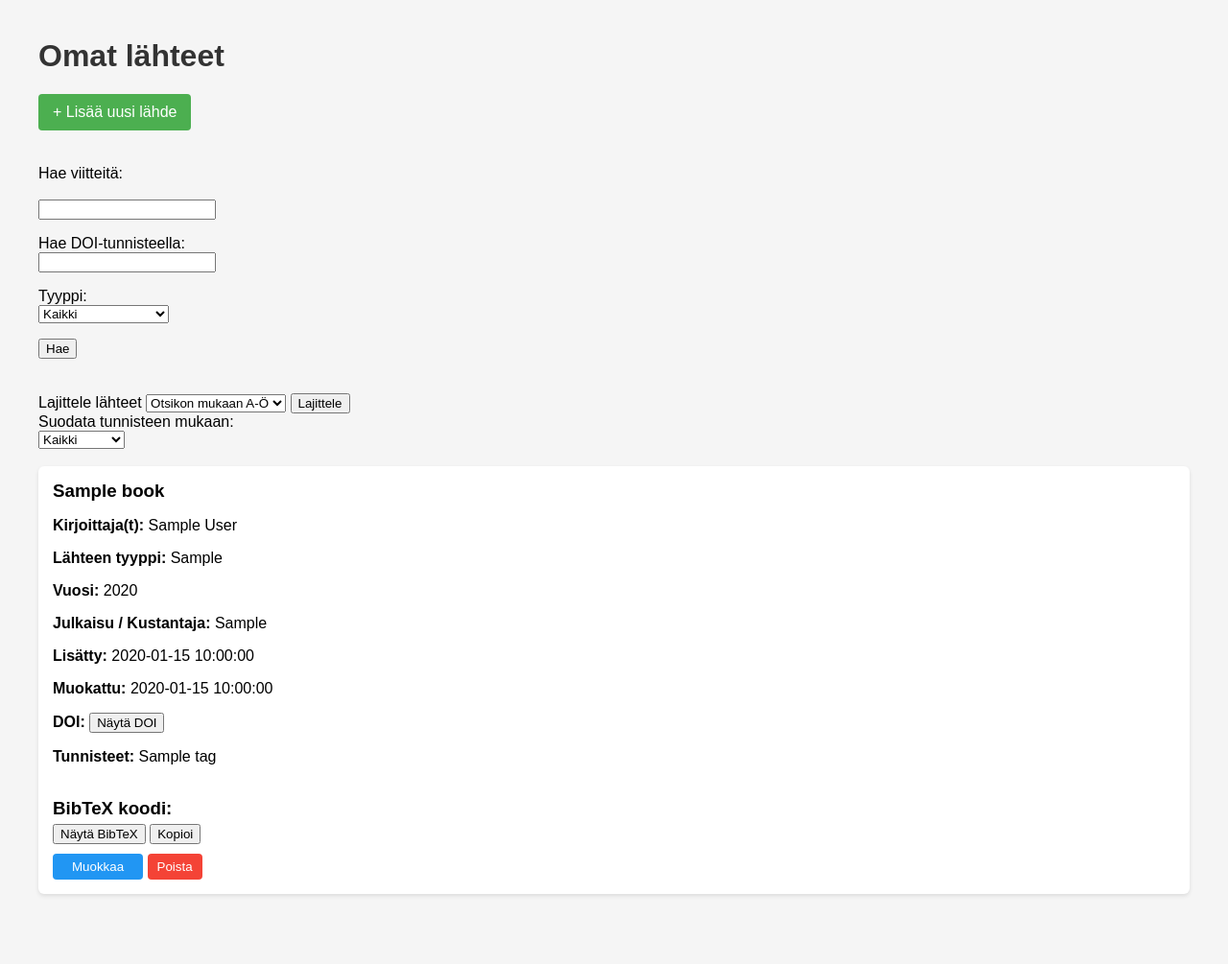
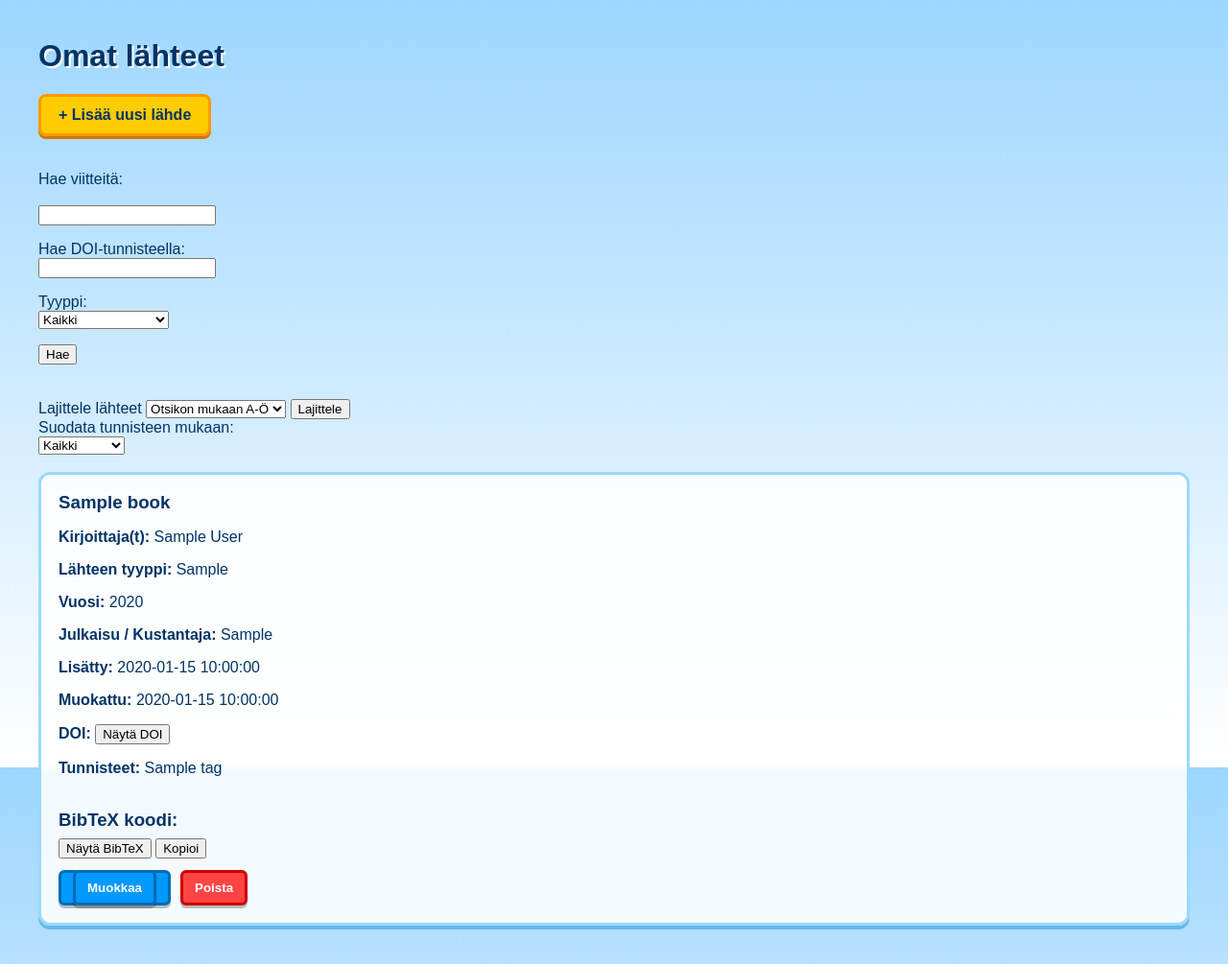
Before and after one commit to Brynde/ohtu-luukkaisen-opetuslapset, a Flask app: page / in a window 1280 px wide. Shown: the whole page at 96% size. Before the commit the page ends 934 px from the top, so only its background shows below. Run offline with Flask 3, Linux system fonts and the light colour scheme; tables that the repository leaves empty hold one stand-in row (values such as "Sample post").

Commit message:
create new style.css

```diff
--- a/src/static/style.css
+++ b/src/static/style.css
@@ -1,75 +1,103 @@
 body {
     font-family: Arial, sans-serif;
     margin: 40px;
-    background-color: #f5f5f5;
+    background: linear-gradient(#9dd6ff, #ffffff);
+    background-attachment: fixed;
+    color: #003366;
 }
 
 h1 {
-    color: #333;
+    color: #003366;
+    text-shadow: 2px 2px 0px white;
 }
 
 .add-button {
     display: inline-block;
-    padding: 10px 15px;
-    background-color: #4CAF50;
-    color: white;
+    padding: 10px 18px;
+    background-color: #ffcc00;
+    color: #003366;
+    font-weight: bold;
+    border-radius: 8px;
     text-decoration: none;
-    border-radius: 4px;
     margin-bottom: 20px;
+    border: 3px solid #ff9900;
+    box-shadow: 0 3px 0 #cc7a00;
+    transition: transform 0.1s;
+}
+
+.add-button:hover {
+    transform: translateY(-2px);
 }
 
 .source-card {
-    background: white;
-    padding: 15px;
-    margin-bottom: 15px;
-    border-radius: 6px;
-    box-shadow: 0 2px 4px rgba(0,0,0,0.1);
+    background: #ffffffdd;
+    backdrop-filter: blur(4px);
+    padding: 18px;
+    margin-bottom: 20px;
+    border-radius: 12px;
+    border: 3px solid #99d9ff;
+    box-shadow: 0 4px 0 #66b8e6;
 }
 
 .source-card h3 {
-    margin: 0 0 5px;
+    margin: 0 0 8px;
+    color: #003366;
+    font-weight: bold;
+    text-shadow: 1px 1px 0 white;
 }
 
 .buttons {
-    margin-top: 10px;
+    margin-top: 12px;
+    display: flex;
+    gap: 10px;
 }
 
 .edit-btn, .delete-btn {
-    padding: 6px 10px;
+    padding: 8px 12px;
     border: none;
-    border-radius: 4px;
+    border-radius: 6px;
     cursor: pointer;
+    font-weight: bold;
+    box-shadow: 0 3px 0 rgba(0,0,0,0.25);
+    transition: transform 0.1s;
 }
 
 .edit-btn {
-    background-color: #2196F3;
+    background-color: #0099ff;
     color: white;
+    border: 3px solid #006bb3;
 }
 
-a.edit-btn{
+a.edit-btn {
     text-decoration: none;
     color: white;
 }
 
+.edit-btn:hover {
+    transform: translateY(-2px);
+}
 
 .delete-btn {
-    background-color: #f44336;
+    background-color: #ff4444;
     color: white;
+    border: 3px solid #cc0000;
 }
 
-.code-box{
-    background-color: #dbdbdb;
+.delete-btn:hover {
+    transform: translateY(-2px);
+}
+
+.code-box {
+    background-color: #e8f7ff;
     font-family: monospace;
-    width:fit-content;
-    padding-left: 3em;
-    padding-right: 3em;
-    padding-top: 0.5em;
-    padding-bottom: 0.5em;
-    border-radius: 6px;
-    box-shadow: 0 2px 4px rgba(0,0,0,0.1);
+    width: fit-content;
+    padding: 0.7em 3em;
+    border-radius: 10px;
+    border: 3px solid #99d9ff;
+    box-shadow: 0 4px 0 #66b8e6;
 }
 
 .required {
-    color: red;
+    color: #ff3300;
     font-weight: bold;
 }
```
